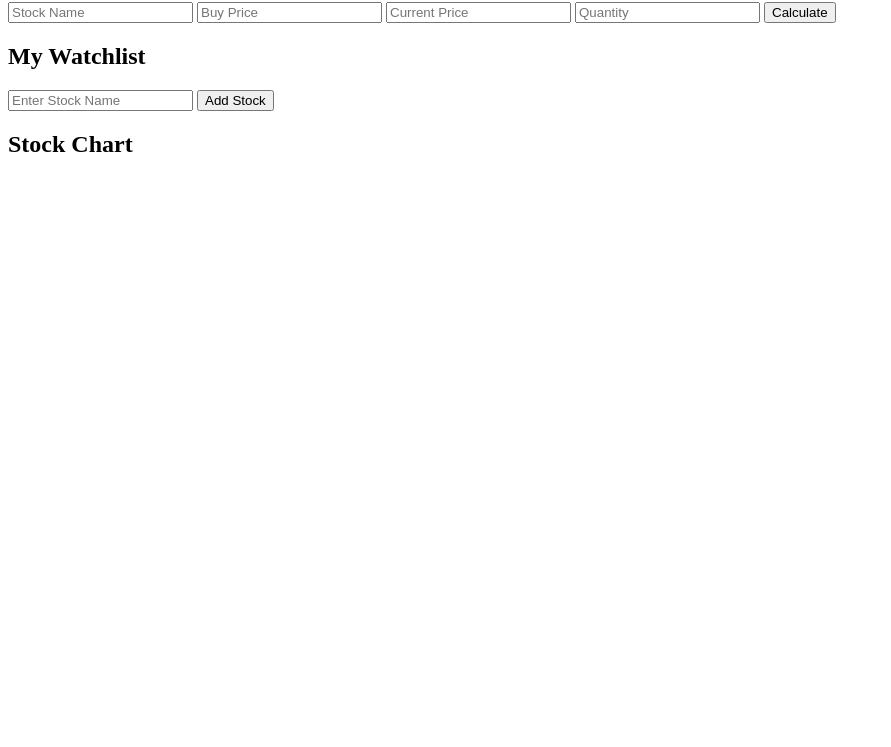
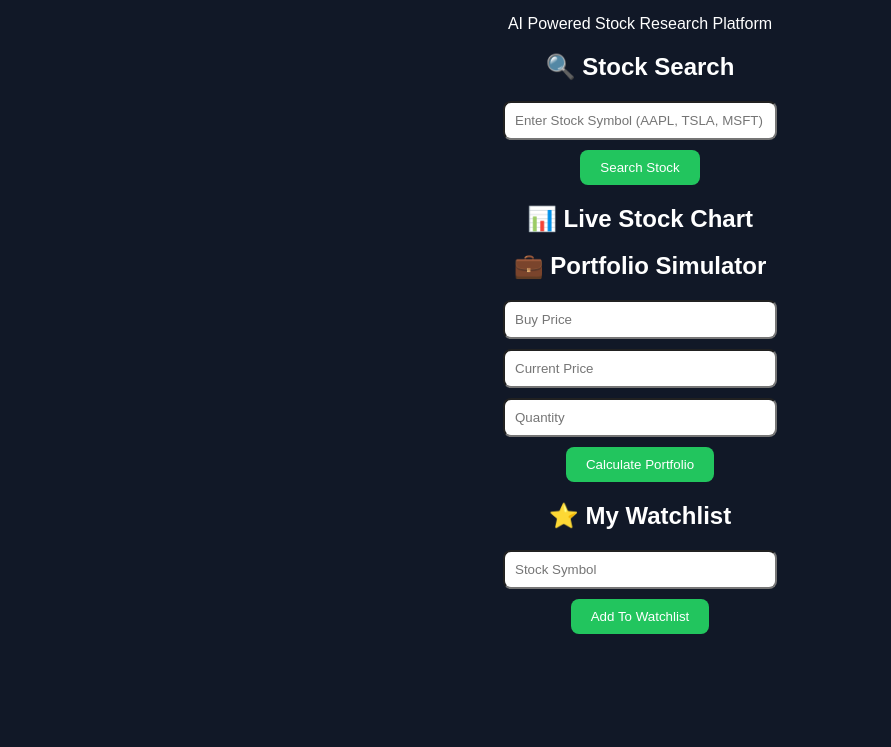
Before and after one commit to shravanighag055-dev/trademind-ai, a plain HTML site: page index.html in a window 1280 px wide. Shown: the part 53-800 px from the top of the page, without its empty margins (0-891 px from the left). Drawn offline with Linux system fonts and the light colour scheme; a script that the page names is missing.

Commit message:
Update index.html

```diff
--- a/index.html
+++ b/index.html
@@ -1,38 +1,144 @@
-<h2>Portfolio Simulator</h2>
+<!DOCTYPE html>
+<html lang="en">
 
-<input type="text" id="stockName" placeholder="Stock Name">
+<head>
 
-<input type="number" id="buyPrice" placeholder="Buy Price">
+<meta charset="UTF-8">
+<meta name="viewport" content="width=device-width, initial-scale=1.0">
 
-<input type="number" id="currentPrice" placeholder="Current Price">
+<title>TradeMind AI</title>
 
-<input type="number" id="quantity" placeholder="Quantity">
+<link rel="stylesheet" href="style.css">
+
+</head>
+
+<body>
+
+<nav>
+
+<h1>📈 TradeMind AI</h1>
+
+<p>AI Powered Stock Research Platform</p>
+
+</nav>
+
+<div class="container">
+
+<!-- STOCK SEARCH -->
+
+<section class="card">
+
+<h2>🔍 Stock Search</h2>
+
+<input
+type="text"
+id="stockInput"
+placeholder="Enter Stock Symbol (AAPL, TSLA, MSFT)">
+
+<button onclick="searchStock()">
+Search Stock
+</button>
+
+<div id="result"></div>
+
+</section>
+
+<!-- STOCK CHART -->
+
+<section class="card">
+
+<h2>📊 Live Stock Chart</h2>
+
+<div id="tradingview_chart"></div>
+
+</section>
+
+<!-- PORTFOLIO SIMULATOR -->
+
+<section class="card">
+
+<h2>💼 Portfolio Simulator</h2>
+
+<input
+type="number"
+id="buyPrice"
+placeholder="Buy Price">
+
+<input
+type="number"
+id="currentPrice"
+placeholder="Current Price">
+
+<input
+type="number"
+id="quantity"
+placeholder="Quantity">
 
 <button onclick="calculatePortfolio()">
-Calculate
+Calculate Portfolio
 </button>
 
 <div id="portfolioResult"></div>
-<h2>My Watchlist</h2>
+
+</section>
+
+<!-- WATCHLIST -->
+
+<section class="card">
+
+<h2>⭐ My Watchlist</h2>
 
 <input
 type="text"
 id="watchStock"
-placeholder="Enter Stock Name">
+placeholder="Stock Symbol">
 
 <button onclick="addWatchlist()">
-Add Stock
+Add To Watchlist
 </button>
 
 <ul id="watchlist"></ul>
 
-<h2>Stock Chart</h2>
+</section>
 
-<div
-class="tradingview-widget-container">
-
-<div
-id="tradingview_chart">
 </div>
 
-</div>
+<!-- TradingView -->
+
+<script src="https://s3.tradingview.com/tv.js"></script>
+
+<script>
+
+new TradingView.widget({
+
+"width":"100%",
+
+"height":500,
+
+"symbol":"NASDAQ:AAPL",
+
+"interval":"D",
+
+"timezone":"Asia/Kolkata",
+
+"theme":"dark",
+
+"style":"1",
+
+"locale":"en",
+
+"toolbar_bg":"#111827",
+
+"enable_publishing":false,
+
+"container_id":"tradingview_chart"
+
+});
+
+</script>
+
+<script src="script.js"></script>
+
+</body>
+
+</html>
```
